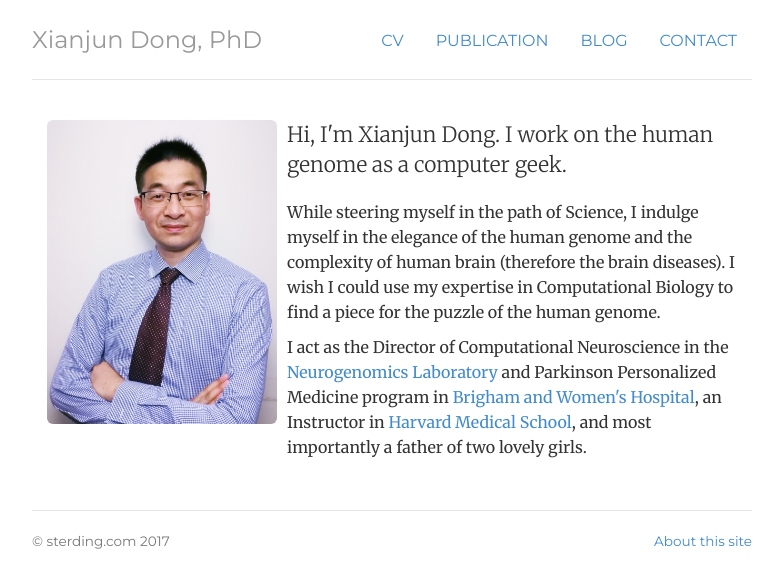
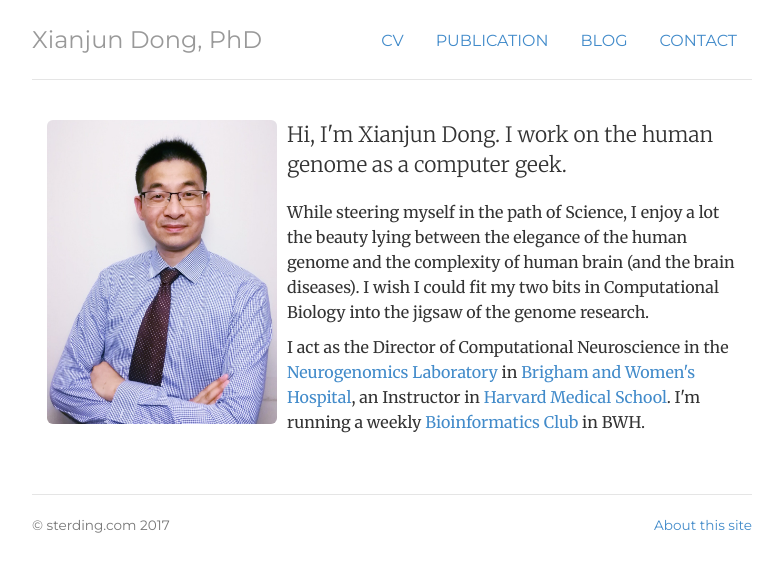
Before and after one commit to sterding/sterding.github.io, a Jekyll site: the page built from index.html, in a window 1280 px wide. Shown: the top 588 px of the page, without its empty margins (248-1031 px from the left). Built offline with Jekyll 4.4.1, drawn with Linux system fonts in a browser that asks for light colours.

Commit message:
update index

```diff
--- a/index.html
+++ b/index.html
@@ -13,8 +13,8 @@ description: Dr. Xianjun Dong is a Computational Biologist, Instructor, Bioinfor
 	</div>
 	<div itemscope itemtype="http://data-vocabulary.org/Person" class="col-sm-8">
 	<p class="lead">Hi, I'm Xianjun Dong. I work on the human genome as a computer geek.</p>
-	<p>While steering myself in the path of Science, I indulge myself in the elegance of the human genome and the complexity of human brain (therefore the brain diseases). I wish I could use my expertise in Computational Biology to find a piece for the puzzle of the human genome. </p>
-	<p>I act as the Director of Computational Neuroscience in the <a href="http://www.scherzerlaboratory.org/">Neurogenomics Laboratory</a> and Parkinson Personalized Medicine program in <a href="http://www.brighamandwomens.org">Brigham and Women's Hospital</a>, an Instructor in <a href="http://hms.harvard.edu">Harvard Medical School</a>, and most importantly a father of two lovely girls.</p>
+	<p>While steering myself in the path of Science, I enjoy a lot the beauty lying between the elegance of the human genome and the complexity of human brain (and the brain diseases). I wish I could fit my two bits in Computational Biology into the jigsaw of the genome research. </p>
+	<p>I act as the Director of Computational Neuroscience in the <a href="http://www.scherzerlaboratory.org/">Neurogenomics Laboratory</a> in <a href="http://www.brighamandwomens.org">Brigham and Women's Hospital</a>, an Instructor in <a href="http://hms.harvard.edu">Harvard Medical School</a>. I'm running a weekly <a href="http://tinyurl.com/bioinformatics-club">Bioinformatics Club</a> in BWH.</p>
 
 	</div>
 </div>
```
Also changed, not shown: img/Xianjun.APDA.small copy.jpeg (added).
